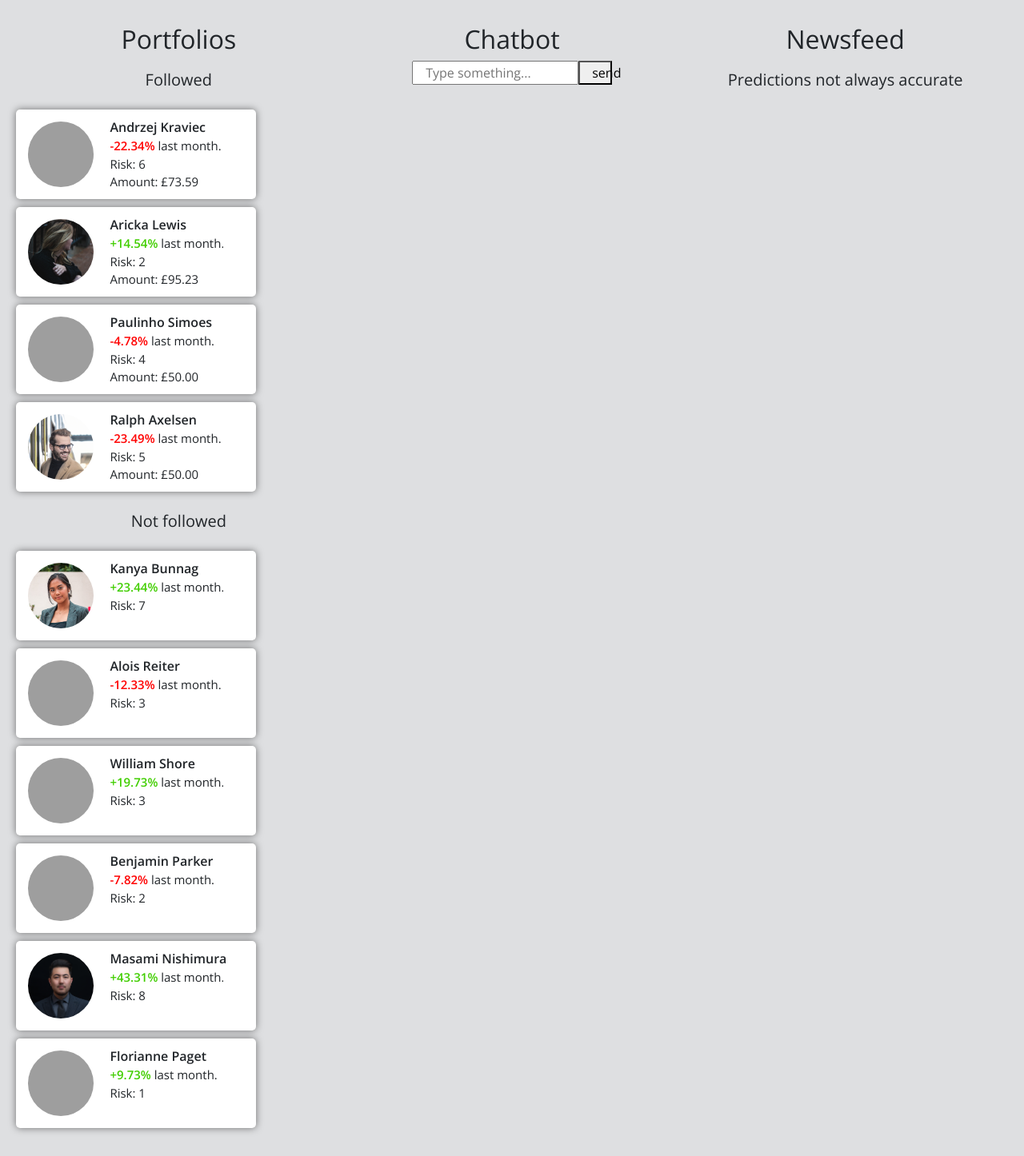
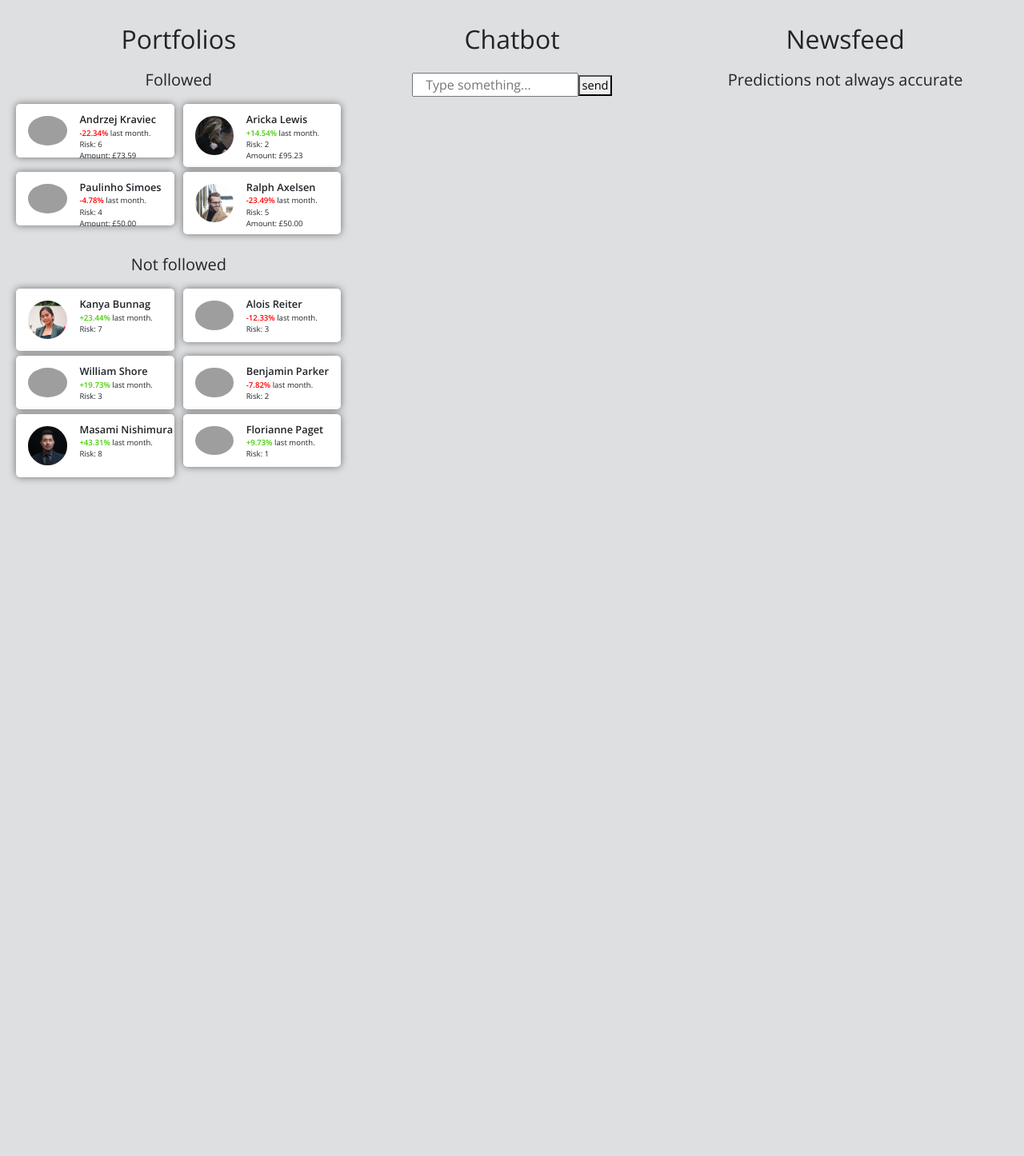
Before and after one commit to fmilana/SocialTradingChatbot, a Django app: page /chatbot/ in a window 1280 px wide. Shown: the part 56-1502 px from the top of the page at 80% size. After the commit the page ends 659 px from the top, so only its background shows below. Run offline with Django 3.2, Linux system fonts and the light colour scheme; data comes from the database, SQL or seed files in the repository; both versions use the stored data as it was after the commit; data that the repository does not hold is empty; some libraries are stand-ins or nearby versions; grey boxes are pictures that could not be loaded.

Commit message:
CSS changes to support scalability

```diff
--- a/static/chatbot/css/style.css
+++ b/static/chatbot/css/style.css
@@ -1,4 +1,8 @@
 @import url('https://fonts.googleapis.com/css?family=Open+Sans:300,400,600');
+
+/* * {
+   outline: 1px solid red;
+} */
 
 #investment-button, #imagetagging-button {
  cursor: pointer;
@@ -17,7 +21,7 @@ body {
 
 h5 {
   margin-top: 20px;
-  margin-bottom: 20px;
+  margin-bottom: 18px;
 }
 
 .wrapper-followed-portfolio {
@@ -28,9 +32,19 @@ h5 {
   padding: 5px;
 }
 
+.row-portfolio {
+  display: flex;
+  flex-wrap: wrap;
+}
+
+.wrapper-portfolio {
+  width: 50%;
+}
+
 .container-portfolio {
-  width: 300px;
-  height: 112px;
+  width: 95%;
+  display: inline-block;
+  position: relative;
   background: #fff;
   border-radius: 5px;
   padding: 10px;
@@ -51,21 +65,22 @@ h5 {
 }
 
 .content-portfolio {
+  position: absolute;
   width: 60%;
-  height: 100%;
-  float: left;
+  /* height: 100%; */
+  position: absolute;
+  right: 0;
   box-sizing: border-box;
-  margin-left: 5px;
 }
 
 .head {
   /* padding-bottom: 30px; */
   text-align: left;
-  margin-left: 10px;
 }
 
-.head p {
-  font-size: 16px;
+.head-portfolio p {
+  text-align: left;
+  font-size: 1vw;
   /* color: #444444; */
   font-weight: 600;
   margin-bottom: 0px;
@@ -79,8 +94,7 @@ h5 {
 .inner-data {
   width: 100%;
   text-align: left;
-  margin-left: 10px;
-  font-size: 15px;
+  font-size: 0.75vw;
 }
 
 .inner-data p {
@@ -91,8 +105,10 @@ h5 {
 /* newsposts */
 
 .scrollable-newsposts {
+  display: flex;
+  flex-direction: column;
   margin-top: 20px;
-  height: 760px;
+  height: 560px;
   overflow: auto;
   padding: 5px;
 }
@@ -119,12 +135,15 @@ h5 {
 }
 
 .container-newspost {
-  width: 530px;
-  height: 112px;
+  /* width: 530px; */
+  /* height: 112px; */
+  display: inline-block;
   background: #fff;
   border-radius: 5px;
   padding: 10px;
   box-shadow: 0 0 10px rgba(0,0,0,0.5);
+  display: flex;
+  align-items: center;
 }
 
 .content-newspost {
@@ -132,11 +151,15 @@ h5 {
   height: 100%;
   float: left;
   box-sizing: border-box;
-  padding-top: 32px;
   margin-left: 5px;
 }
 
-
+#text-newspost {
+  font-size: 0.9vw;
+  text-align: left;
+  margin-bottom: 0px;
+  margin-left: 5px;
+}
 
 /* image tagging */
 #image-tagging-area {
@@ -162,9 +185,16 @@ h5 {
 
 
 /* chat */
+
 #chat-div {
   width: 70%;
   display: inline-block;
+  margin-top: 15px;
+}
+
+#send {
+  font-size: 1.14vw;
+  padding: 0px;
 }
 
 /* #chat-input {
--- a/static/chatbot/js/chatbot.js
+++ b/static/chatbot/js/chatbot.js
@@ -45,8 +45,8 @@ var updateNewsposts = setInterval(function() {
         <img class="card-img" src= "' + staticUrl + 'chatbot/images/profiles/' +  name.replace(' ', '-') + '.jpg" alt="' + name + ' image"> \
       </div> \
       <div class="content-newspost"> \
-        <div class="head"> \
-            <p>' + text + '</p> \
+        <div> \
+            <p id="text-newspost"><strong>' + text + '</strong></p> \
         </div> \
       </div> \
     </div> \
--- a/templates/chatbot.html
+++ b/templates/chatbot.html
@@ -27,9 +27,9 @@
         <h2>Portfolios</h2>
         <h5>Followed</h5>
 
-        <div class="row">
+        <div class="row row-portfolio">
           {% for followed_portfolio in followed_portfolios %}
-            <div class="wrapper-followed-portfolio">
+            <div class="wrapper-portfolio">
               <div class="container-portfolio">
                 <div class="img-container-portfolio">
 
@@ -43,7 +43,7 @@
                 </div>
 
                 <div class="content-portfolio">
-                  <div class="head">
+                  <div class="head-portfolio">
                       <p>{{ followed_portfolio.profile.name }}</p>
                   </div>
                   <div class="data">
@@ -64,9 +64,9 @@
         </div>
 
         <h5>Not followed</h5>
-          <div class="row">
+          <div class="row row-portfolio">
             {% for not_followed_portfolio in not_followed_portfolios %}
-              <div class="wrapper-not-followed-portfolio">
+              <div class="wrapper-portfolio">
                 <div class="container-portfolio">
                   <div class="img-container-portfolio">
 
@@ -80,7 +80,7 @@
                   </div>
 
                   <div class="content-portfolio">
-                    <div class="head">
+                    <div class="head-portfolio">
                         <p>{{ not_followed_portfolio.profile.name }}</p>
                     </div>
                     <div class="data">
```
Also changed, not shown: db.sqlite3, 1 other file.
